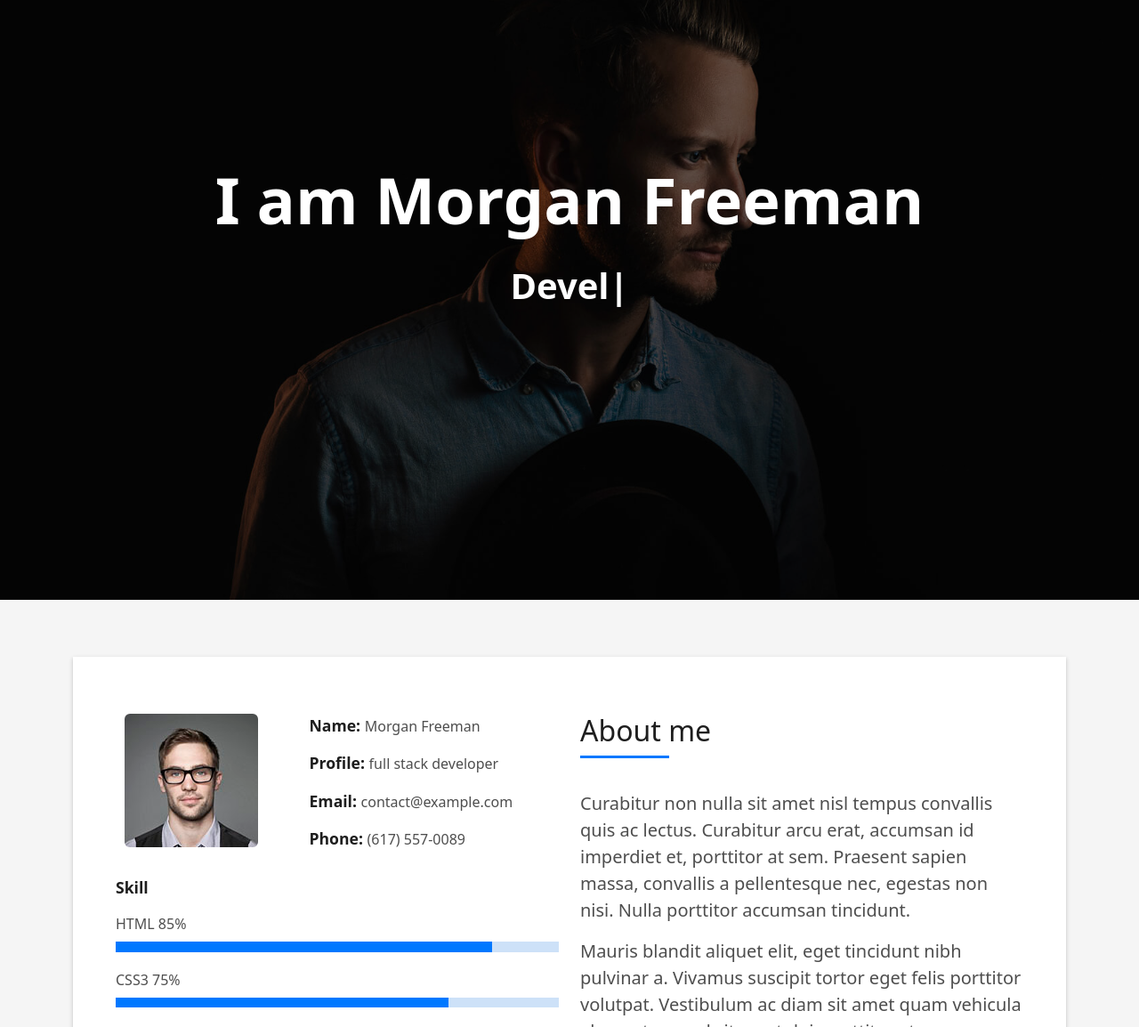
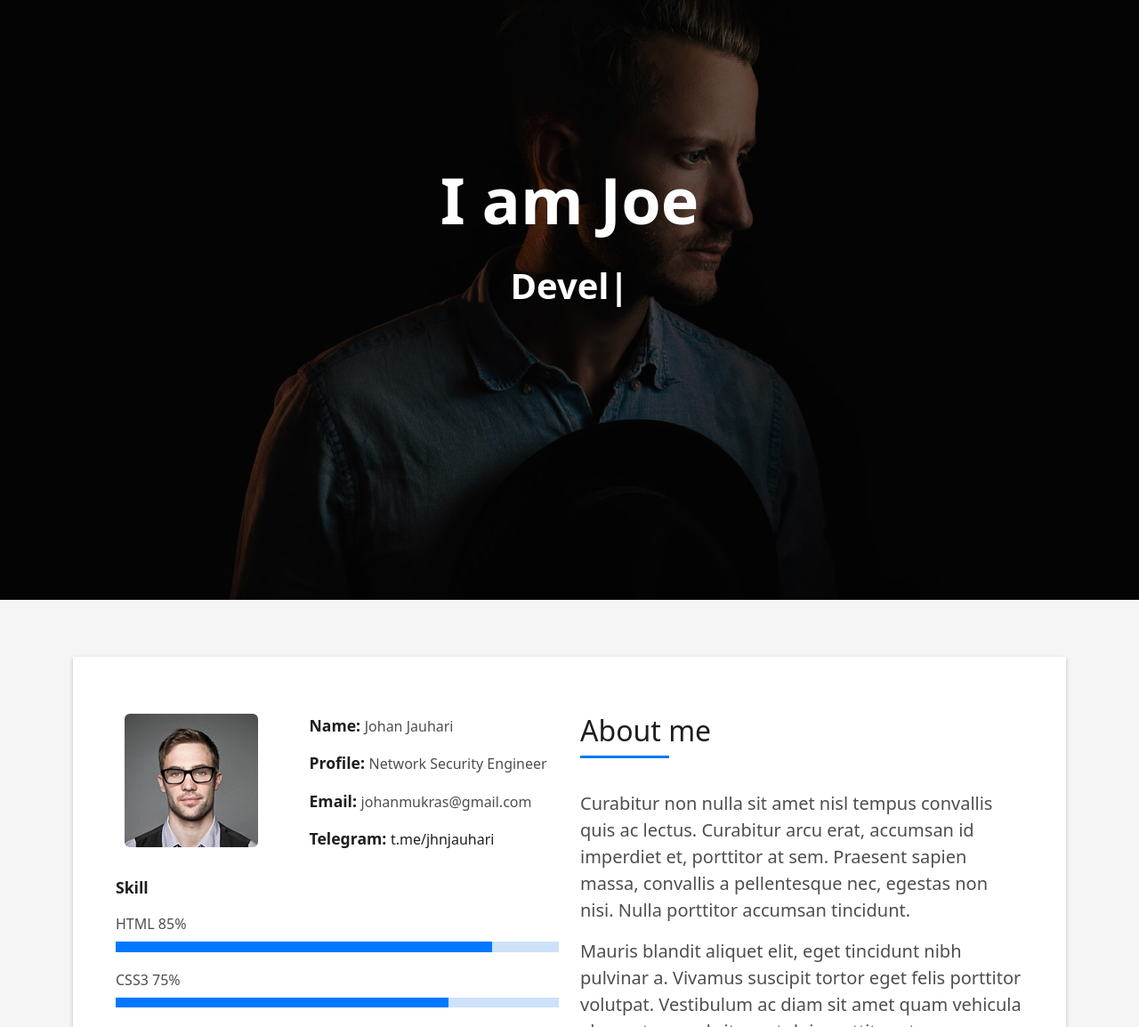
Before and after one commit to jhnjauhari/dua, a plain HTML site: page index.html in a window 1280 px wide. Shown: the part 126-1280 px from the top of the page at 89% size. Drawn offline with Linux system fonts and the light colour scheme.

Commit message:
Update index.html

```diff
--- a/index.html
+++ b/index.html
@@ -79,7 +79,7 @@
       <div class="table-cell">
         <div class="container">
           <!--<p class="display-6 color-d">Hello, world!</p>-->
-          <h1 class="hero-title mb-4">I am Morgan Freeman</h1>
+          <h1 class="hero-title mb-4">I am Joe</h1>
           <p class="hero-subtitle"><span class="typed" data-typed-items="Designer, Developer, Freelancer, Photographer"></span></p>
           <!-- <p class="pt-3"><a class="btn btn-primary btn js-scroll px-4" href="#about" role="button">Learn More</a></p> -->
         </div>
@@ -105,10 +105,10 @@
                     </div>
                     <div class="col-sm-6 col-md-7">
                       <div class="about-info">
-                        <p><span class="title-s">Name: </span> <span>Morgan Freeman</span></p>
-                        <p><span class="title-s">Profile: </span> <span>full stack developer</span></p>
-                        <p><span class="title-s">Email: </span> <span>contact@example.com</span></p>
-                        <p><span class="title-s">Phone: </span> <span>(617) 557-0089</span></p>
+                        <p><span class="title-s">Name: </span> <span>Johan Jauhari</span></p>
+                        <p><span class="title-s">Profile: </span> <span>Network Security Engineer
+                        <p><span class="title-s">Email: </span> <span>johanmukras@gmail.com</span></p>
+                        <p><span class="title-s">Telegram: </span> <span><a href='t.me/jhnjauhari'>t.me/jhnjauhari</a></span></p>
                       </div>
                     </div>
                   </div>
```
